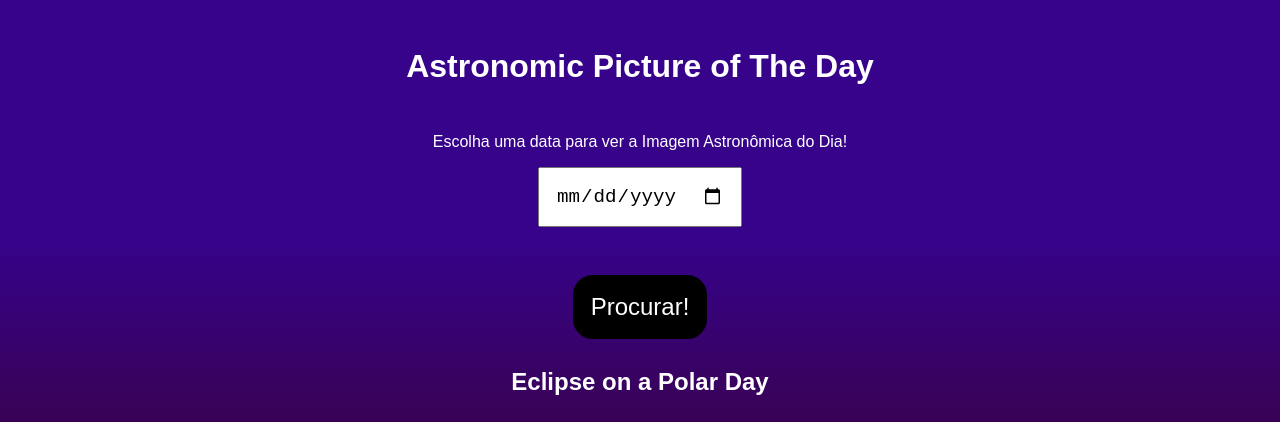
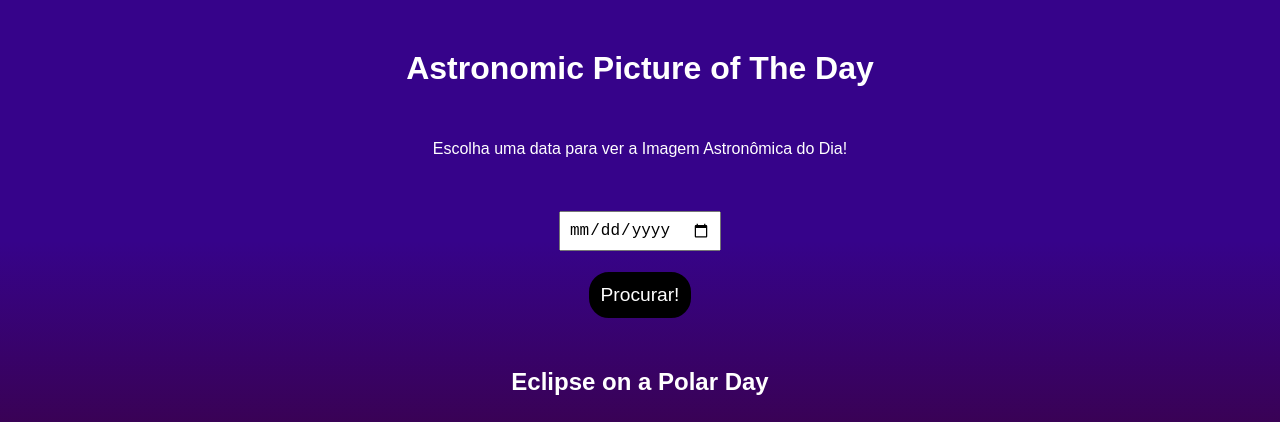
Before and after one commit to brunoandreotti/APOD-Projeto, a plain HTML site: page index.html in a window 1280 px wide. Shown: the top 422 px of the page. Drawn offline with nearby package versions, Linux system fonts and the light colour scheme; no server answers; a web font is replaced by a local one.

Commit message:
Update style.css

```diff
--- a/style.css
+++ b/style.css
@@ -8,7 +8,7 @@
 
 body {
   width: 100%;
-  height: 100vh;
+  height: 100%;
   display: flex;
   flex-direction: column;
   background: linear-gradient(
@@ -37,14 +37,17 @@
 }
 
 #data{
-  padding: 1rem;
-  font-size: 1.2rem;
+  margin-top: 3rem;
+  padding: 0.5rem;
+  font-size: 1rem;
 }
 
+
+
 #button {
-  padding: 1rem;
+  padding: 0.6rem;
   outline: none;
-  font-size: 1.5rem;
+  font-size: 1.2rem;
   background-color: black;
   border: black 2px solid;
   border-radius: 20px;
@@ -104,10 +107,14 @@
     padding: 3rem;
   }
 
-  header input {
-    margin: 1rem;
-    margin-bottom: 3rem;
+  #data{
+    margin-top: 3rem;
+    padding: 0.5rem;
+    font-size: 1rem;
+    margin-bottom: 1rem;
   }
+
+
 
   #content {
     flex-direction: column;
```
